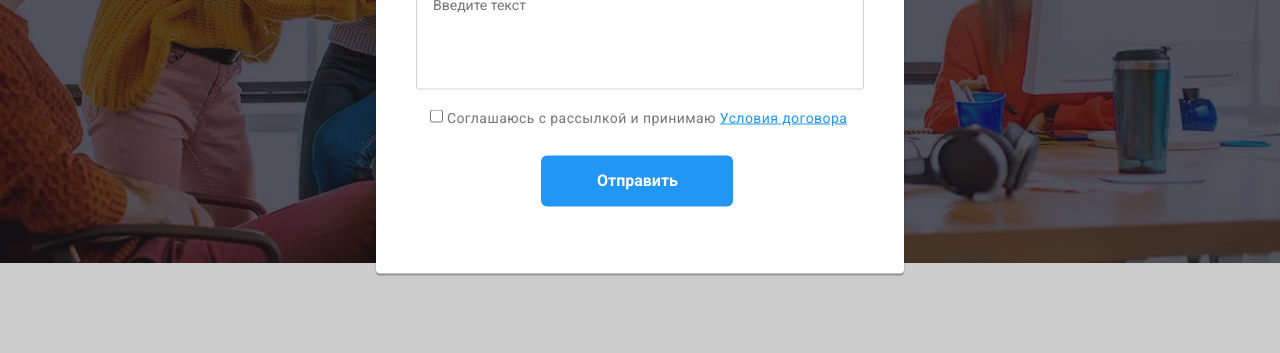
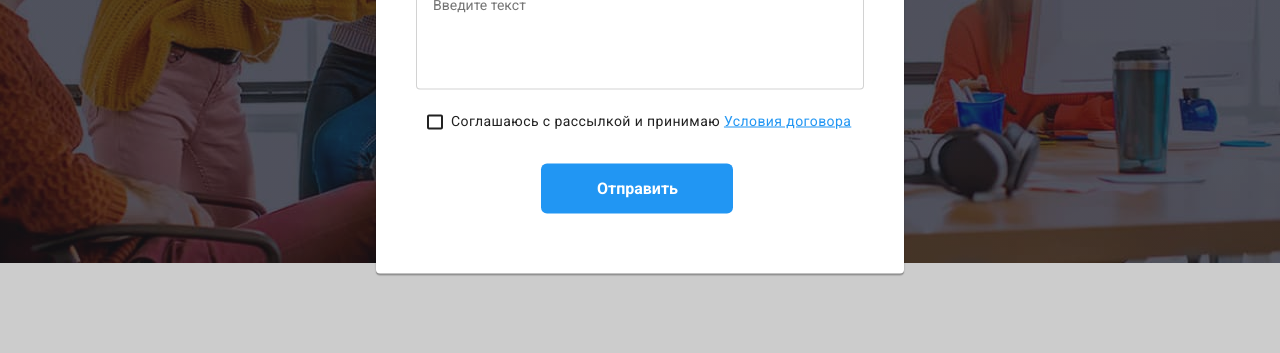
Before and after one commit to IrynaKniazieva/goit-markup-hw-06, a plain HTML site: page index.html in a window 1280 px wide. Both pictures are taken after a click on the button "Заказать услугу". Shown: the part 417-770 px from the top of the page. Drawn offline with nearby package versions, Linux system fonts and the light colour scheme.

Commit message:
checkbox

```diff
--- a/css/styles.css
+++ b/css/styles.css
@@ -372,11 +372,13 @@ color: #757575;
 .form-input {
     padding-top: 10px;
     padding-bottom: 10px;
+    padding-left: 42px;
 
     width: 100%;
 
     border: 1px solid rgba(33, 33, 33, 0.2);
     border-radius: 4px;
+    outline: transparent;
 
     transition: border-color 250ms cubic-bezier(0.4, 0, 0.2, 1);
 
@@ -410,6 +412,7 @@ color: #757575;
 
     border: 1px solid rgba(33, 33, 33, 0.2);
     border-radius: 4px;
+    outline: transparent;
 
     transition: border-color 250ms cubic-bezier(0.4, 0, 0.2, 1)
 }
@@ -419,18 +422,67 @@ color: #757575;
     border: 1px solid #2196F3;
 }
 
-.container-chekbox {
+.container-checkbox {
     display: flex;
     align-items: center;
 
     margin-top: 20px;
     margin-right: 51px;
-    margin-left: 54px;
+    margin-left: 51px;
     margin-bottom: 30px;
 }
 
+
+
 .treaty {
   color: var(--accent-color);
+}
+
+.form-checkbox {
+    display: flex;
+    align-items: center;
+}
+
+.custom-check {
+
+
+    width: 16px;
+    height: 15px;
+
+    display: flex;
+    align-items: center;
+    justify-content: center;
+
+    margin-right: 8px;
+
+    outline: 2px solid var(--title-text-color);
+    outline-offset: -2px;
+    border-radius: 2px;
+
+ transition: transform 250ms cubic-bezier(0.4, 0, 0.2, 1);
+}
+
+.custom-icon-check {
+    opacity: 0;
+
+    transform: opacity 250ms ease-in;
+}
+
+.check:checked+.custom-check .custom-icon-check {
+    opacity: 1;
+}
+
+
+.form-agreement {
+    font-family: 'Roboto';
+font-style: normal;
+font-weight: 400;
+font-size: 14px;
+line-height: 1.71;
+
+
+letter-spacing: 0.03em;
+    color: var(--title-text-color);
 }
 
 .form-button {
--- a/index.html
+++ b/index.html
@@ -90,11 +90,19 @@
                                   </label>
 
                             </div>
-                            <div class="container-chekbox">
-                                <label class="form-chekbox">
-                                    <input class="form-agreement" type="checkbox" name="agreement"/>
-                                    Соглашаюсь с рассылкой и принимаю
-                                    <a href="" class="treaty">Условия договора</a>
+                            <div class="container-checkbox">
+                                <label class="form-checkbox">
+                                    <input class="check visually-hidden" type="checkbox" name="agreement"/>
+
+                                    <span class="custom-check">
+                                        <svg class="custom-icon-check" width="16" height="15">
+                                            <use href="./images/icons.svg#icon-icon-check"></use>
+                                        </svg>
+                                    </span>
+                                    <span class="form-agreement"> Соглашаюсь с рассылкой и принимаю <a href="" class="treaty">Условия договора</a>
+
+                                    </span>
+
                                 </label>
                             </div>
                             <button class="form-button" type="submit">Отправить</button>
```
